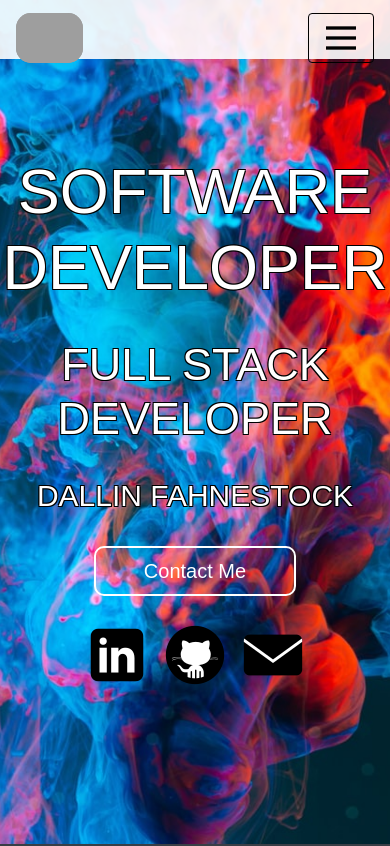
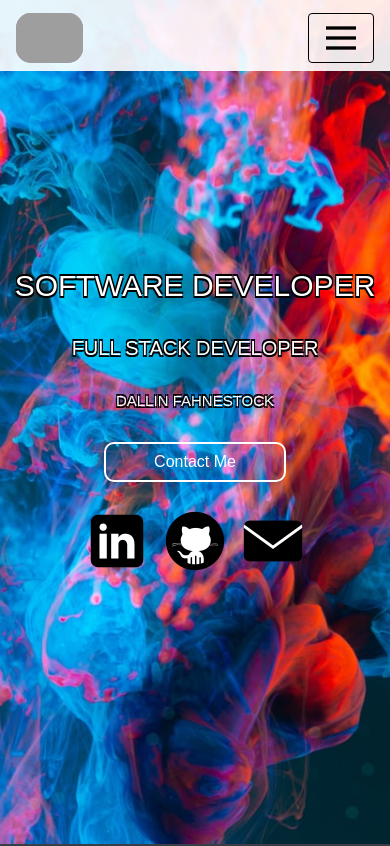
Before and after one commit to dfahn03/dallinfahnestock, a Vue app: page /#/ in a window 390 px wide. Shown: the top 846 px of the page. Built offline with nearby package versions, Linux system fonts and the light colour scheme; grey boxes are pictures that could not be loaded; a web font is replaced by a local one.

Commit message:
responsive nav and title page

```diff
--- a/src/components/Navigation.vue
+++ b/src/components/Navigation.vue
@@ -97,7 +97,7 @@
 
     #smNavbar {
       background-color: rgb(255, 255, 255, 0.9);
-      height: 7vh;
+      height: 8.4vh;
     }
 
     .nav-item {
@@ -110,6 +110,10 @@
       min-width: 90vw;
       display: flex;
       justify-content: start;
+    }
+
+    .menuImg {
+      cursor: pointer;
     }
   }
 
--- a/src/components/Title.vue
+++ b/src/components/Title.vue
@@ -12,7 +12,7 @@
         <h6 class="name">Dallin Fahnestock</h6>
       </div>
       <div class="col-12 mt-4">
-        <button class="btn btn-lg contactBtn px-5" type="button" data-toggle="modal" data-target="#emailModal">Contact
+        <button class="btn contactBtn px-5" type="button" data-toggle="modal" data-target="#emailModal">Contact
           Me</button>
         <Email />
       </div>
@@ -35,8 +35,6 @@
     data() {
       return {}
     },
-    computed: {},
-    methods: {},
     components: {
       Email
     }
@@ -46,7 +44,7 @@
 <style scoped>
   .title {
     color: white;
-    text-shadow: -1px -1px 0 #000, 1px -1px 0 #000, -1px 1px 0 #000, 1px 1px 0 #000;
+    text-shadow: -1px -2px 0 #000, 1px -2px 0 #000, -1px 2px 0 #000, 1px 2px 0 #000;
   }
 
   .job-title {
@@ -74,4 +72,24 @@
     color: white;
     /* text-shadow: -1px -1px 0 #000, 1px -1px 0 #000, -1px 1px 0 #000, 1px 1px 0 #000; */
   }
+
+  @media screen and (max-width: 575px) {
+    .job-title {
+      font-size: 30px;
+    }
+
+    .sJob-title {
+      font-size: 20px;
+    }
+
+    .name {
+      font-size: 15px;
+    }
+
+    .contactBtn {
+      /* width: 50%;
+      height: 60%;
+      font-size: 15px; */
+    }
+  }
 </style>
```
